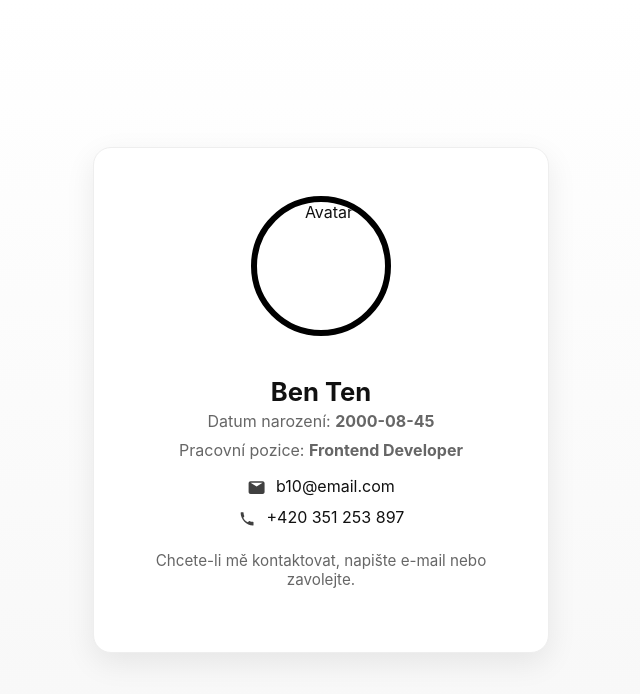
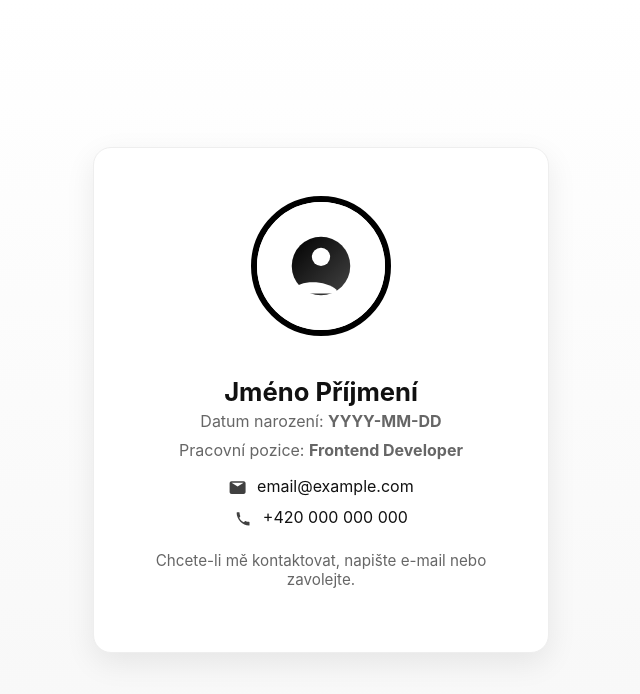
Before and after one commit to 4ME280-25ZS/jkrizanovsky, a plain HTML site: page vizitka/index.html in a window 1280 px wide. Shown: the whole page, without its empty margins (319-959 px from the left). Drawn offline with Linux system fonts and the light colour scheme; files that its build step writes are made by us from their sources.

Commit message:
Fix vizitka paths and restore placeholders

```diff
--- a/vizitka/index.html
+++ b/vizitka/index.html
@@ -4,25 +4,25 @@
     <meta charset="utf-8" />
     <meta name="viewport" content="width=device-width, initial-scale=1" />
     <title>Osobní vizitka</title>
-    <link rel="stylesheet" href="vizitka/styles.css">
+    <link rel="stylesheet" href="styles.css">
   </head>
   <body>
     <main class="card">
       <div class="card-inner">
         <div class="avatar">
           <!-- Replace avatar.svg with your photo or keep the SVG -->
-          <img src="vizitka/avatar.svg" alt="Avatar" />
+          <img src="avatar.svg" alt="Avatar" />
         </div>
         <div class="content">
-          <h1 class="name">Ben Ten</h1>
-          <p class="meta">Datum narození: <strong>2000-08-45</strong></p>
+          <h1 class="name">Jméno Příjmení</h1>
+          <p class="meta">Datum narození: <strong>YYYY-MM-DD</strong></p>
           <p class="role">Pracovní pozice: <strong>Frontend Developer</strong></p>
 
           <ul class="contacts">
           <li><svg class="icon" viewBox="0 0 24 24" aria-hidden="true"><path d="M2 6.5C2 5.12 3.12 4 4.5 4h15C20.88 4 22 5.12 22 6.5v11c0 1.38-1.12 2.5-2.5 2.5h-15C3.12 20 2 18.88 2 17.5v-11zM4.5 6L12 10.5 19.5 6H4.5z"></path></svg>
-            <a href="mailto:email@example.com">b10@email.com</a></li>
+            <a href="mailto:email@example.com">email@example.com</a></li>
           <li><svg class="icon" viewBox="0 0 24 24" aria-hidden="true"><path d="M6.6 10.8c1.2 2.6 3.2 4.6 5.8 5.8l1.2-1.2c.3-.3.8-.4 1.1-.2 1.2.5 2.6.8 4 .8.4 0 .7.3.7.7V20c0 .4-.3.7-.7.7C10.8 20.7 3.3 13.2 3.3 4.7c0-.4.3-.7.7-.7h2.2c.4 0 .7.2.7.6.1 1.4.4 2.8.9 4 .1.3 0 .8-.2 1.1L6.6 10.8z"></path></svg>
-            <a href="tel:+420000000000">+420 351 253 897</a></li>
+            <a href="tel:+420000000000">+420 000 000 000</a></li>
         </ul>
           <p class="cta">Chcete-li mě kontaktovat, napište e-mail nebo zavolejte.</p>
         </div>
```
